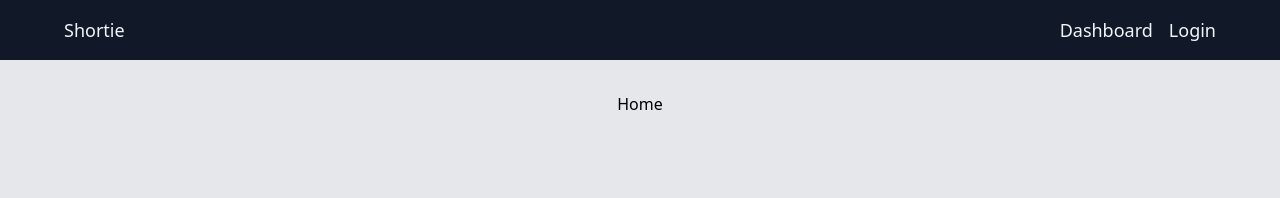
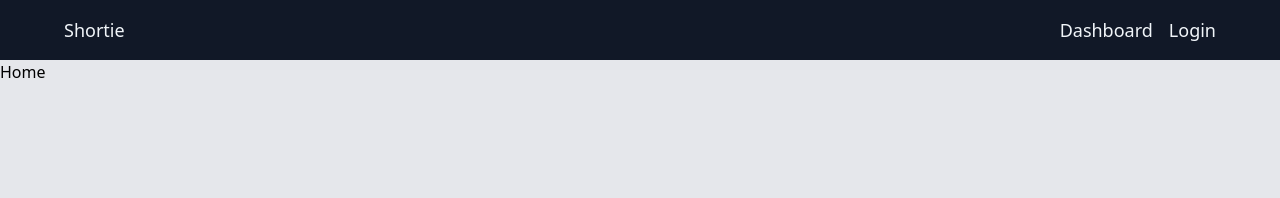
Before and after one commit to victoriacheng15/the-url-shortie, a React (Vite) app in the folder frontend/: page / in a window 1280 px wide. Shown: the top 198 px of the page. Built offline with nearby package versions, Linux system fonts and the light colour scheme.

Commit message:
chore: edit route for dashboard

```diff
--- a/frontend/src/App.tsx
+++ b/frontend/src/App.tsx
@@ -1,18 +1,16 @@
 import { Routes, Route } from "react-router-dom";
-import { Home, Register, Login } from "./pages";
+import { Home, Dashboard, Login } from "./pages";
 import { Navbar } from "./components";
 
 function App() {
 	return (
 		<>
 			<Navbar />
-			<main>
-				<Routes>
-					<Route path="/" element={<Home />} />
-					<Route path="/Register" element={<Register />} />
-					<Route path="/login" element={<Login />} />
-				</Routes>
-			</main>
+			<Routes>
+				<Route path="/" element={<Home />} />
+				<Route path="/login" element={<Login />} />
+				<Route path="/Dashboard" element={<Dashboard />} />
+			</Routes>
 		</>
 	);
 }
```
